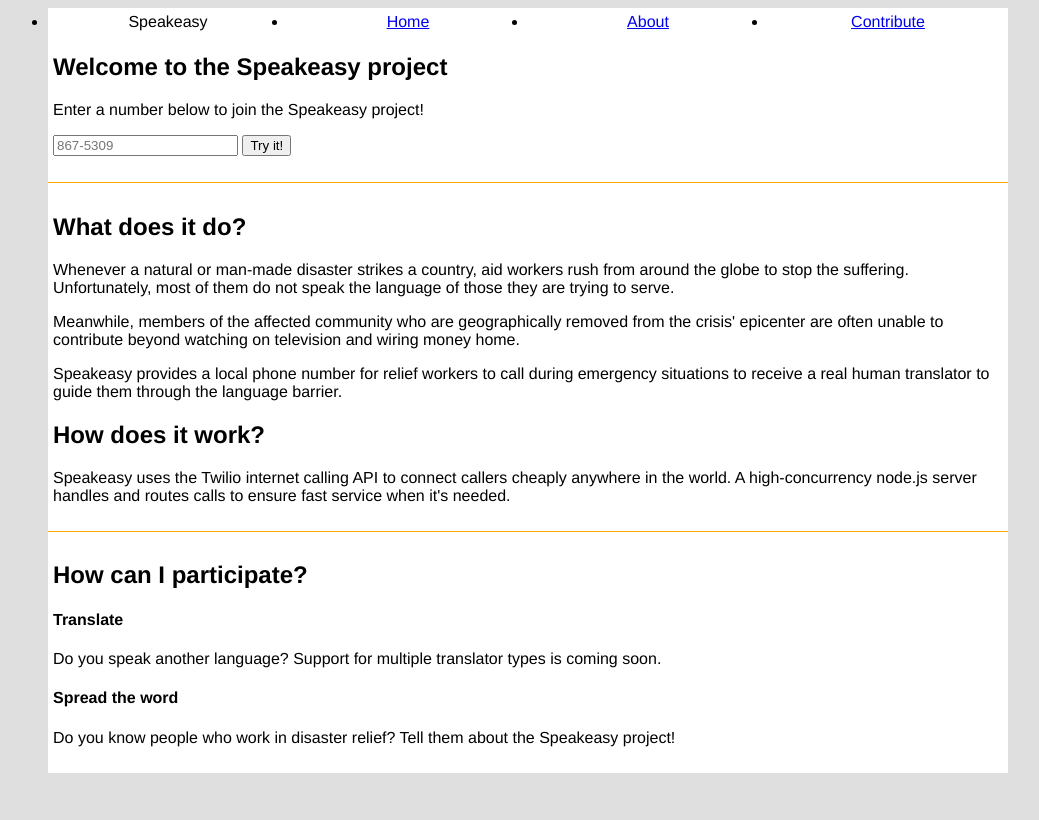
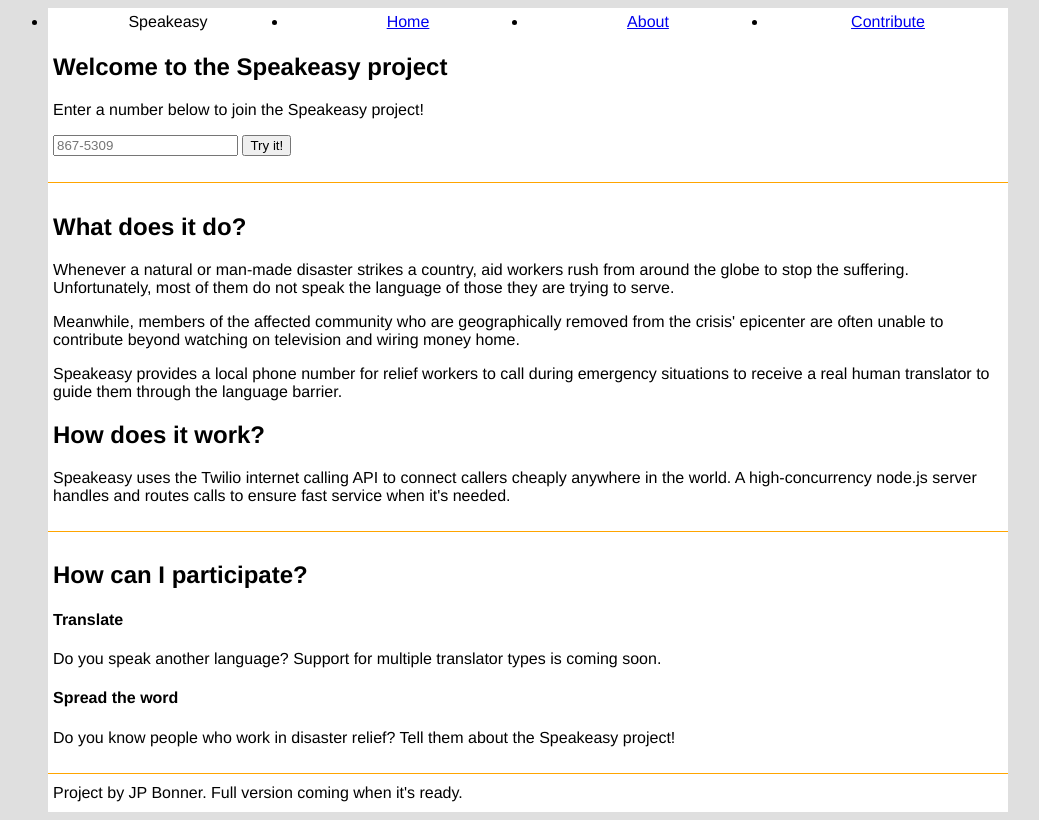
Before and after one commit to j4p3/speakeasy, a plain HTML site: page index.html in a window 1280 px wide. Shown: the whole page, without its empty margins (112-1151 px from the left). Drawn offline with Linux system fonts and the light colour scheme.

Commit message:
updated frontend

```diff
--- a/index.html
+++ b/index.html
@@ -44,6 +44,12 @@
     </span>
   </section>
 
+  <footer>
+    <section>
+      Project by JP Bonner. Full version coming when it's ready.
+    </section>
+  </footer>
+
   </div>
 </body>
 </html>
```
